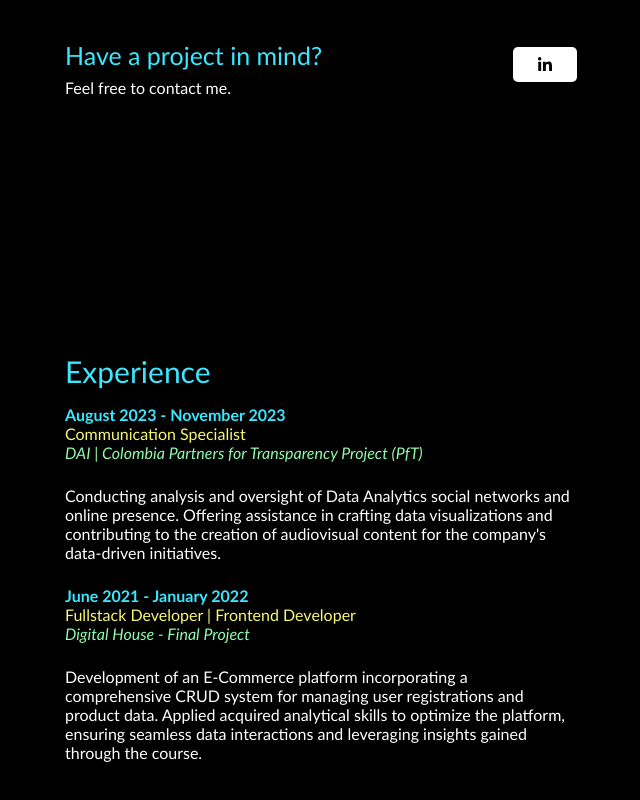
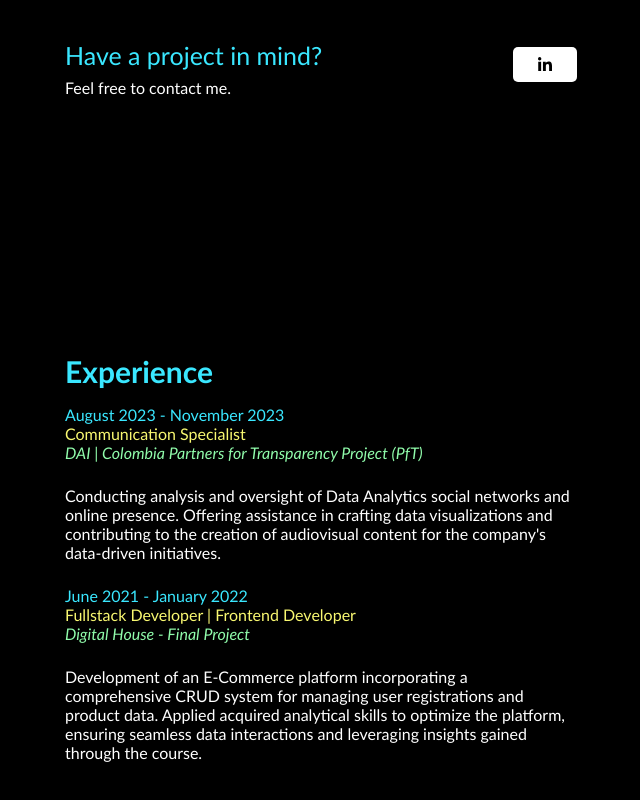
Before and after one commit to DiegoEMartinezZ/PortfolioWeb, a React (Create React App) app: page /#/ in a window 1280 px wide. Shown: the part 1334-2134 px from the top of the page, without its empty margins (319-959 px from the left). Built offline with nearby package versions, Linux system fonts and the light colour scheme.

Commit message:
fix the fontweight of the experience section

```diff
--- a/src/styles/styles.css
+++ b/src/styles/styles.css
@@ -60,7 +60,7 @@ section.description-container {
 }
 
 .subtitle {
-  font-weight: 400;
+  font-weight: 600;
   font-size: 30px;
   color: #3ae7ff;
 }
@@ -111,6 +111,7 @@ section.description-container {
 
 .exp-date {
   color: #3ae7ff;
+  font-weight: 200;
 }
 
 .exp-rol {
```
